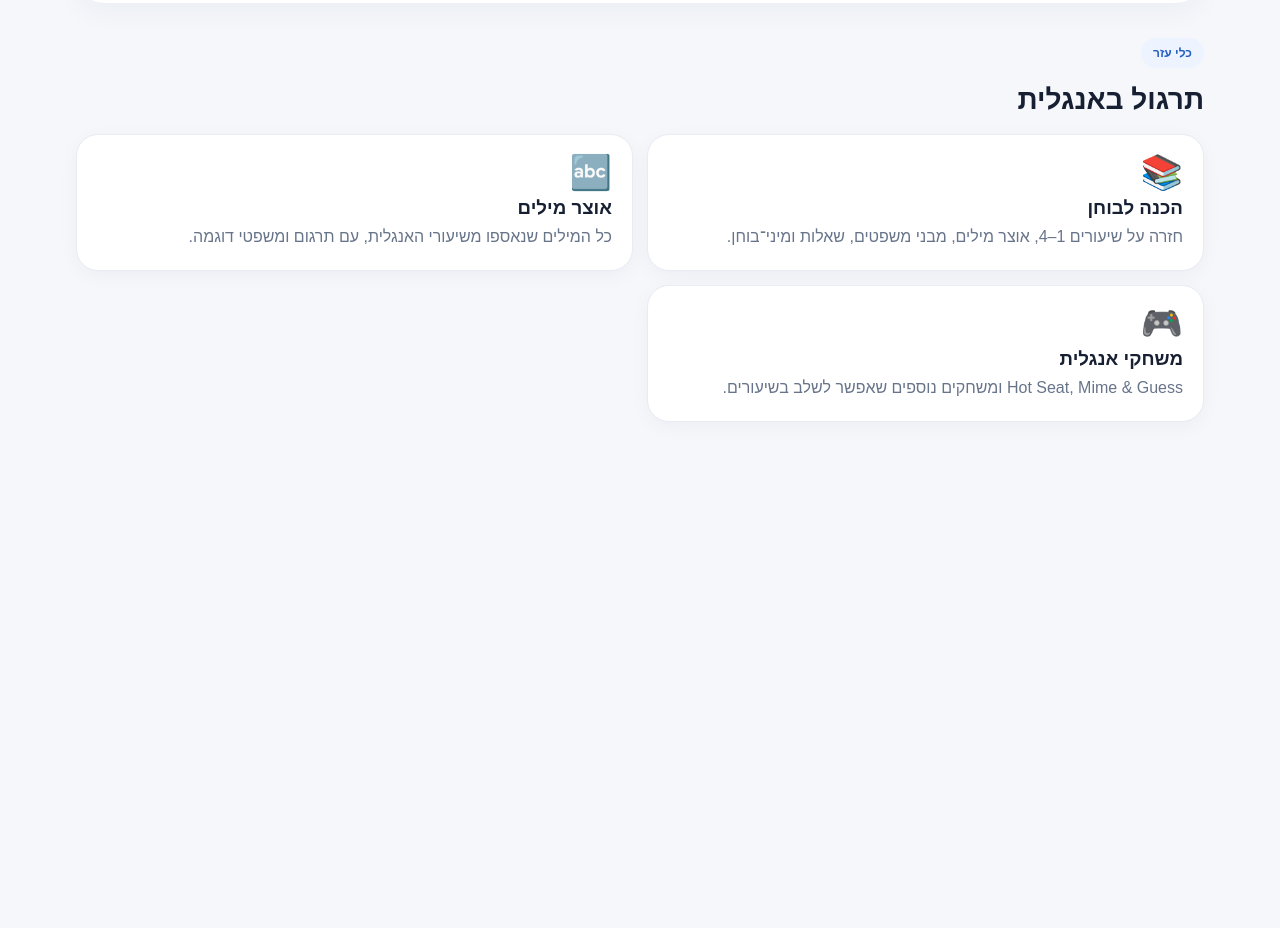
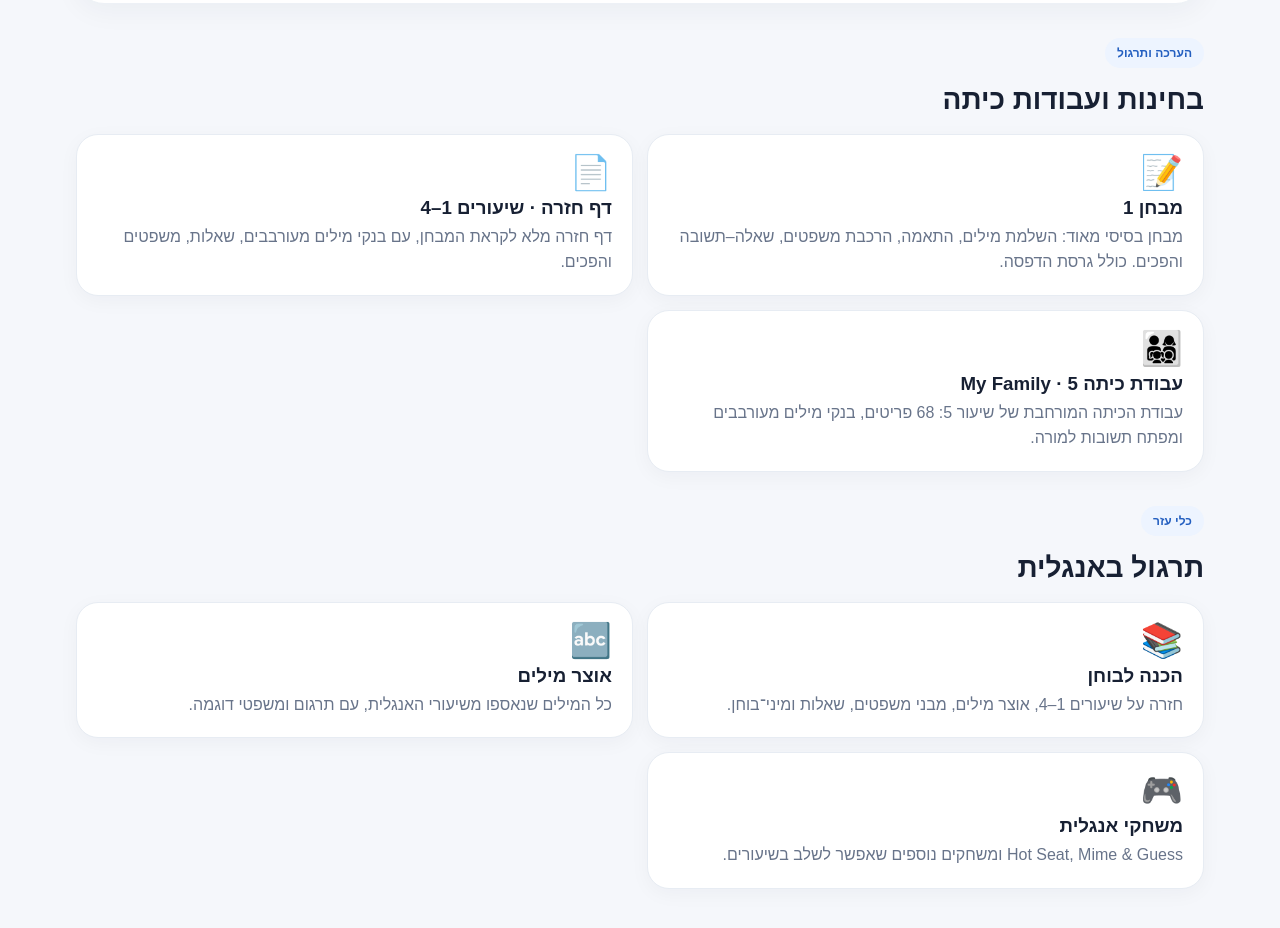
Before and after one commit to benaviv311-eng/teacher-site, a website: page english.html in a window 1280 px wide. Shown: the part 1200-2128 px from the top of the page. Before the commit the page ends 1814 px from the top, so only its background shows below. Drawn offline with Linux system fonts and the light colour scheme.

Commit message:
feat: add English assessments section

```diff
--- a/english.html
+++ b/english.html
@@ -49,6 +49,16 @@
   </section>
 
   <section class="library-group">
+    <span class="library-tag">הערכה ותרגול</span>
+    <h2>בחינות ועבודות כיתה</h2>
+    <div class="tools-grid">
+      <a class="tool-card" href="english-test1.html"><div class="lesson-icon">📝</div><h3>מבחן 1</h3><p>מבחן בסיסי מאוד: השלמת מילים, התאמה, הרכבת משפטים, שאלה–תשובה והפכים. כולל גרסת הדפסה.</p></a>
+      <a class="tool-card" href="english-review-1-4.html"><div class="lesson-icon">📄</div><h3>דף חזרה · שיעורים 1–4</h3><p>דף חזרה מלא לקראת המבחן, עם בנקי מילים מעורבבים, שאלות, משפטים והפכים.</p></a>
+      <a class="tool-card" href="english-classwork5.html"><div class="lesson-icon">👨‍👩‍👧‍👦</div><h3>עבודת כיתה 5 · My Family</h3><p>עבודת הכיתה המורחבת של שיעור 5: 68 פריטים, בנקי מילים מעורבבים ומפתח תשובות למורה.</p></a>
+    </div>
+  </section>
+
+  <section class="library-group">
     <span class="library-tag">כלי עזר</span>
     <h2>תרגול באנגלית</h2>
     <div class="tools-grid">
```
